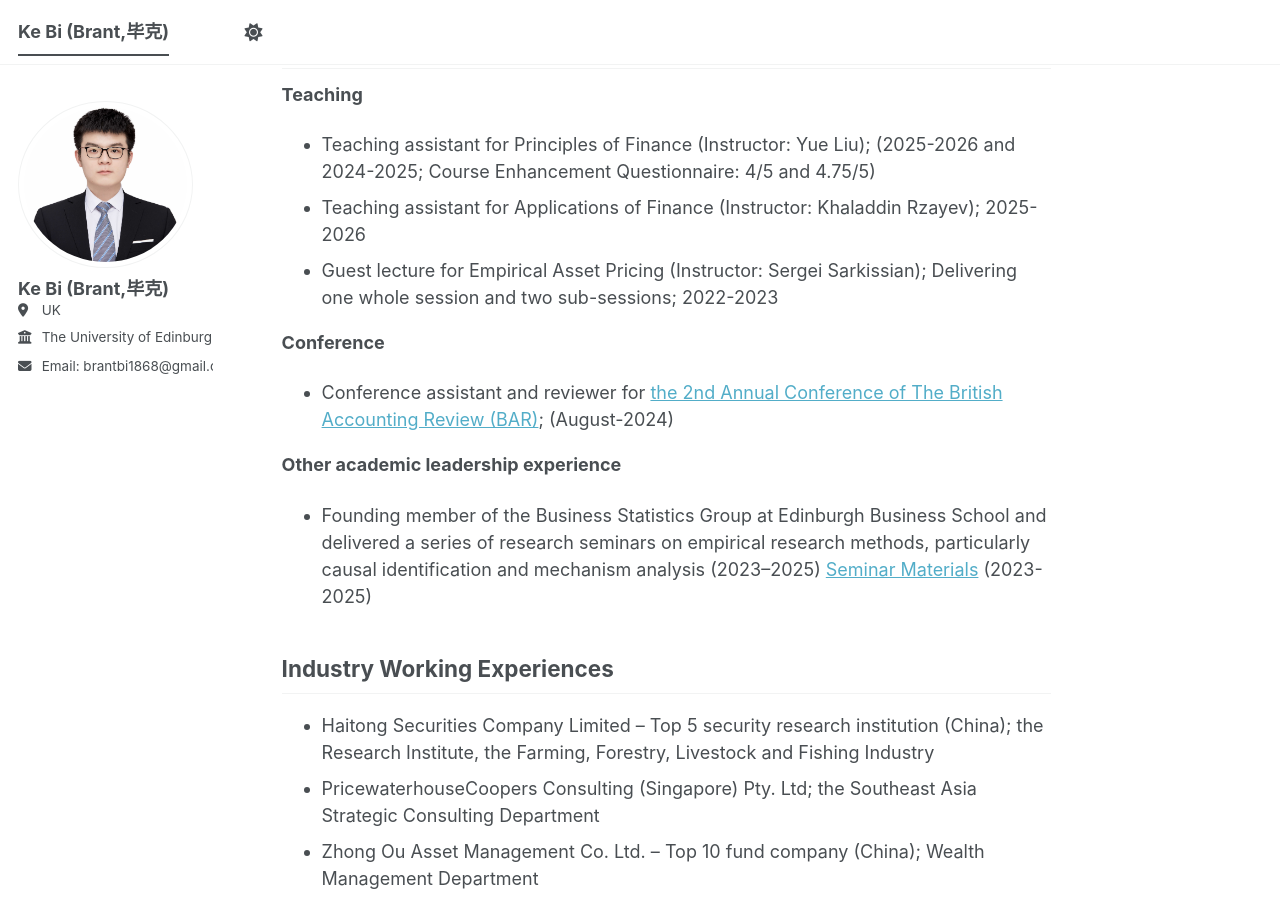
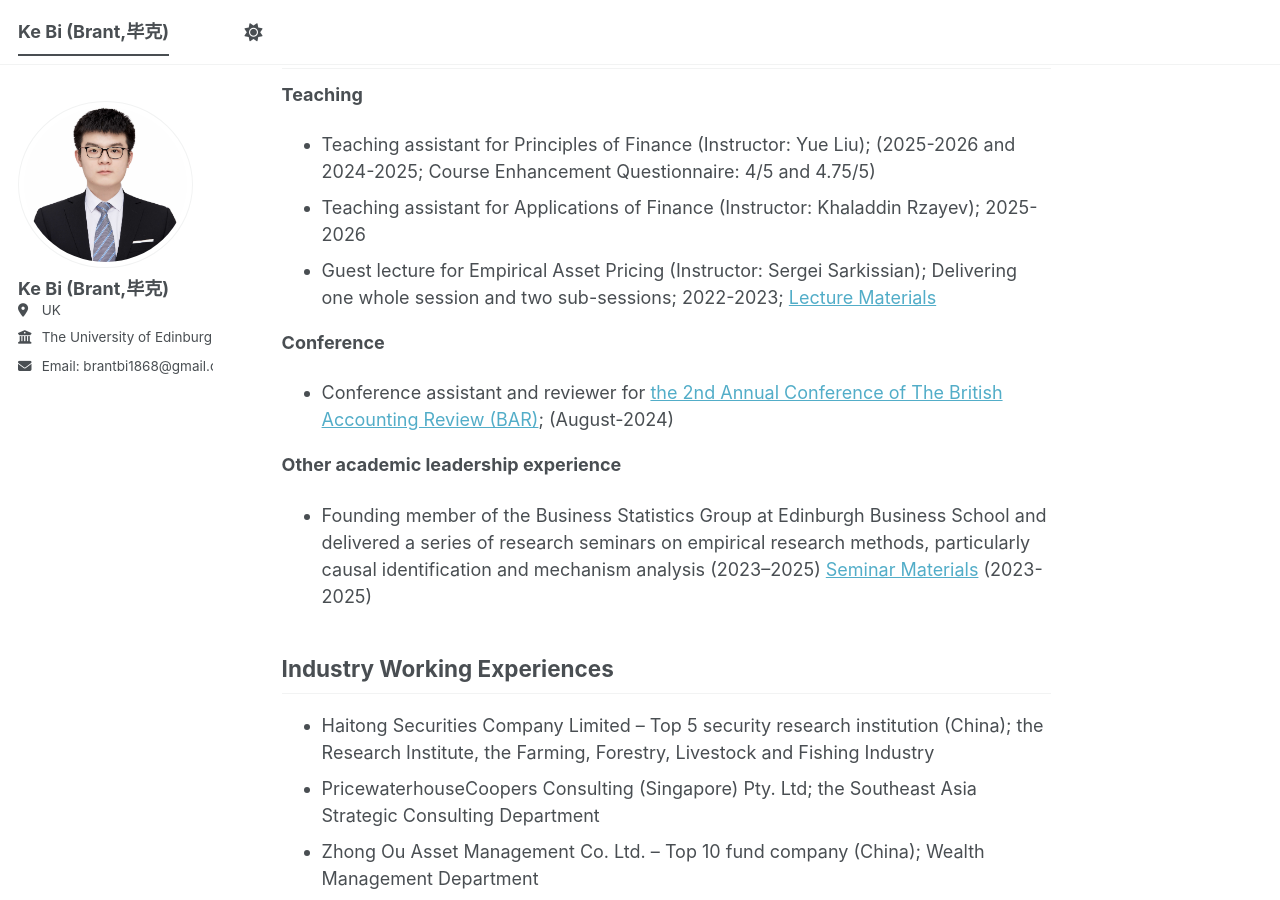
Before and after one commit to brant1868/brant1868.github.io, a Jekyll site: the page built from _pages/about.md, in a window 1280 px wide and 900 px high, scrolled down 1472 px. Built offline with Jekyll 4.4.1, drawn with Linux system fonts in a browser that asks for light colours; a script bundle is joined from its source files by our own code; library files that are not in the unit come from our copies.

Commit message:
Update about.md

```diff
--- a/_pages/about.md
+++ b/_pages/about.md
@@ -45,7 +45,7 @@ Teaching, Research, and Conference Assistants
 **Teaching**
 - Teaching assistant for Principles of Finance (Instructor: Yue Liu); (2025-2026 and 2024-2025; Course Enhancement Questionnaire: 4/5 and 4.75/5)
 - Teaching assistant for Applications of Finance (Instructor: Khaladdin Rzayev); 2025-2026
-- Guest lecture for Empirical Asset Pricing (Instructor: Sergei Sarkissian); Delivering one whole session and two sub-sessions; 2022-2023
+- Guest lecture for Empirical Asset Pricing (Instructor: Sergei Sarkissian); Delivering one whole session and two sub-sessions; 2022-2023; [Lecture Materials](https://drive.google.com/drive/folders/1hnpZs2fTQ1Ec00MFrXASNdiUDNSlouEq?usp=sharing)
 
 **Conference**
 - Conference assistant and reviewer for [the 2nd Annual Conference of The British Accounting Review (BAR)](https://thebarevent.weebly.com/annual-conference.html); (August-2024)
```
